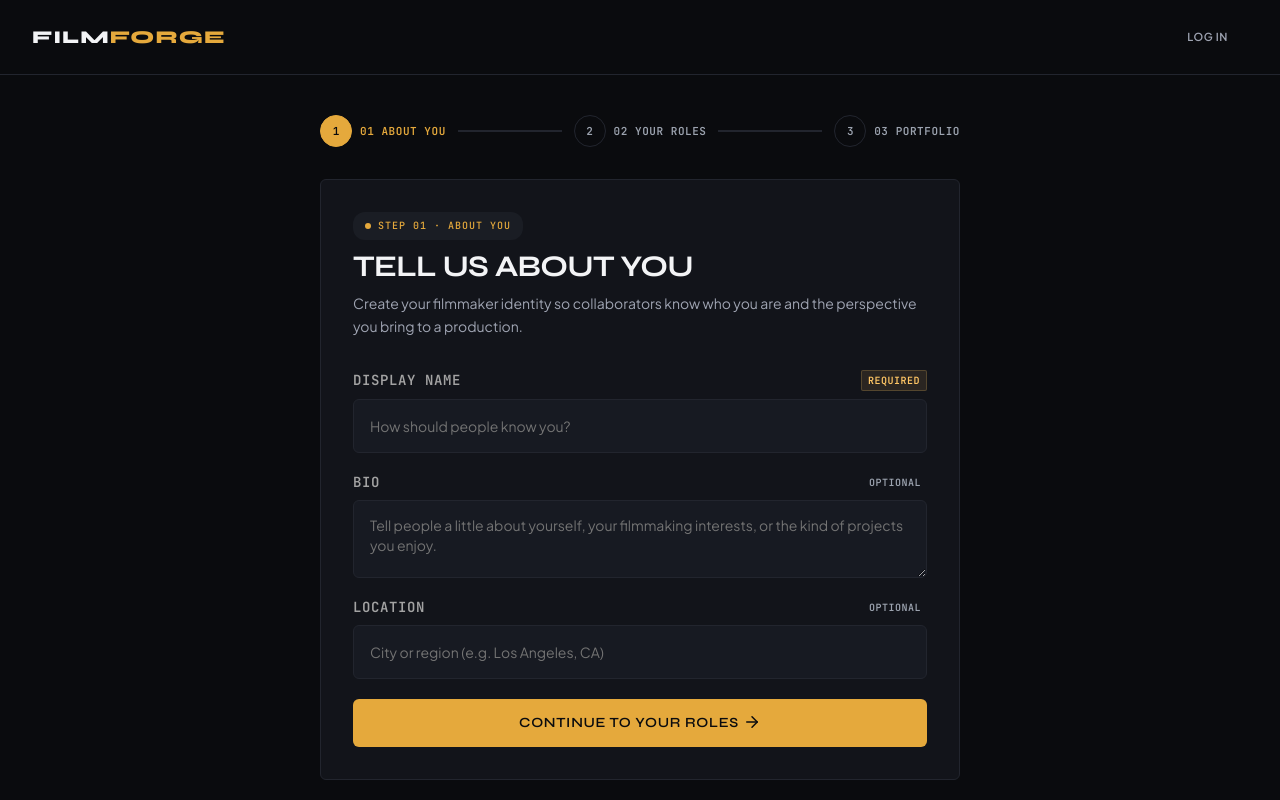
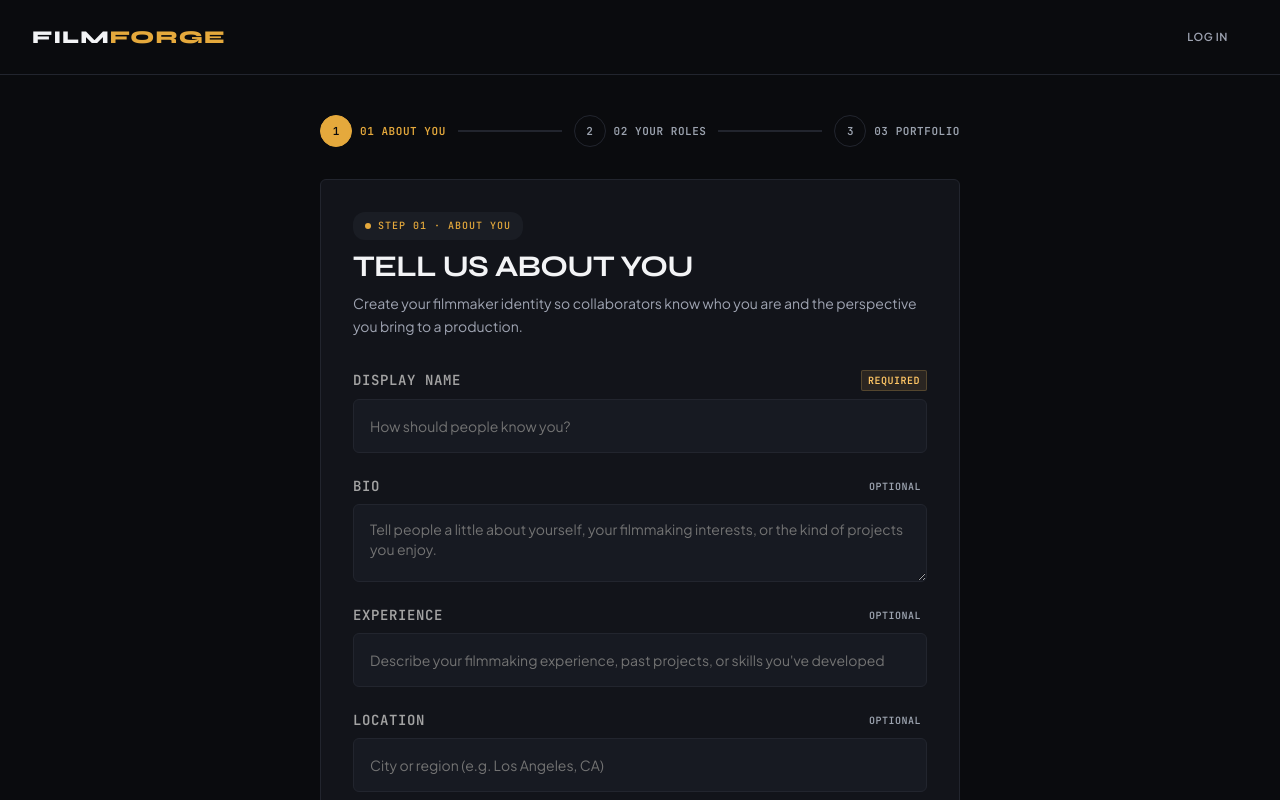
Before and after one commit to pranayTeja-7/filmForge-react, a React (Vite) app: page /complete-profile/about-you in a window 1280 px wide. Shown: the top 800 px of the page. Built offline with nearby package versions, Linux system fonts and the light colour scheme.

Commit message:
connected post profile api with aboutYou page

```diff
--- a/src/components/Onboarding/OnboardingAboutYouHero.tsx
+++ b/src/components/Onboarding/OnboardingAboutYouHero.tsx
@@ -3,8 +3,108 @@ import OnboardingHeroIntro from "../common/signup-and-onboarding/OnboardingHeroI
 import OnboardingFormButton from "../common/signup-and-onboarding/OnboardingFormButton"
 import OnboardingOuterCard from "../common/signup-and-onboarding/OnboardingOuterCard"
 import Container from "../layout/Container"
+import SignupFormError from "../signup/SignupFormError"
+import { useState, type SubmitEventHandler } from "react"
+import { useNavigate } from "react-router"
+import requestFunction from "../../api"
+import { zodvalidationError } from "../../utils/validationErrors"
+import { profileSchema } from "../../schemas/profile.schema"
+import { ApiError } from "../../errors/ApiError"
+
 
 const OnboardingAboutYouHero = () => {
+
+    const [displayName, setDisplayName] = useState("");
+    const [bio, setBio] = useState("");
+    const [experience, setExperience] = useState("");
+    const [location, setLocation] = useState("");
+    const navigate = useNavigate();
+
+
+    const [errors, setErrors] = useState({
+        displayName: "",
+        bio: "",
+        experience: "",
+        location: "",
+        general: ""
+    })
+
+    const handleSubmit:SubmitEventHandler<HTMLFormElement> = async (event) => {
+        event.preventDefault();
+
+        const result = profileSchema.safeParse({
+            displayName,
+            bio,
+            experience,
+            location,
+        })
+
+        if(!result.success){
+            const zodErrors = zodvalidationError(result.error);
+            setErrors({
+                displayName: zodErrors?.displayName || "",
+                bio: zodErrors?.bio || "",
+                experience: zodErrors?.experience || "",
+                location: zodErrors?.location || "",
+                general: ""
+            })
+            return;
+        }
+
+        const body = result.data;
+
+        try {
+            const {data, response} = await requestFunction("profile", {
+                method: "post",
+                headers: {
+                    "content-type": "application/json"
+                },
+                body: JSON.stringify(body)
+            })
+
+            if(response.status === 201){
+
+                setErrors({
+                    displayName: "",
+                    bio: "",
+                    experience: "",
+                    location: "",
+                    general: ""
+                })
+                return navigate("/complete-profile/your-roles")
+            }
+
+        } catch (error) {
+            if(error instanceof ApiError && error.status === 401){
+                return navigate("/login", {
+                    state: {
+                        message: "Session expired. Please login"
+                    }
+                });
+            }
+            if(error instanceof ApiError && error.status === 409 && error.code === "PROFILE_ALREADY_EXISTS"){
+                setErrors({
+                    displayName: "",
+                    bio: "",
+                    experience: "",
+                    location: "",
+                    general: "Profile for this user already exists. Please continue with the next onboarding step."
+                })
+                return
+            }
+            setErrors({
+                displayName: "",
+                bio: "",
+                experience: "",
+                location: "",
+                general: "Creating profile failed. Please try again"
+            })
+            console.log("POST profile failed", error);
+        }
+    }
+
+
+
     return (
         <main className="py-10 bg-filmforge-background flex-1 flex flex-col justify-center">
             <Container>
@@ -20,10 +120,11 @@ const OnboardingAboutYouHero = () => {
                                     perspective you bring to a production.
                                 "
                             />
-                            <form action="" className="w-full flex flex-col gap-5" >
+                            <form onSubmit={handleSubmit} className="w-full flex flex-col gap-6" >
+                                <div className="flex flex-col-reverse gap-2">
                                     <div className="flex flex-col gap-2">
                                         <div className="flex items-center justify-between ">
-                                        <label htmlFor="email" className="
+                                            <label htmlFor="displayName" className="
                                                 text-xs filmforge-400:text-sm
                                                 text-filmforge-label
                                                 font-mono
@@ -46,10 +147,13 @@ const OnboardingAboutYouHero = () => {
                                             ">REQUIRED</div>
                                         </div>
                                         <input
+                                            required
                                             type="text"
                                             name="displayName"
                                             id="displayName"
                                             placeholder="How should people know you?"
+                                            value={displayName}
+                                            onChange={(event) => {setDisplayName(event.target.value)}}
                                             className="
                                                 placeholder:text-xs filmforge-400:placeholder:text-sm
                                                 placeholder:tracking-normal
@@ -64,9 +168,12 @@ const OnboardingAboutYouHero = () => {
                                             "
                                         />
                                     </div>
+                                    <SignupFormError error={errors.displayName}/>
+                                </div>
+                                <div className="flex flex-col-reverse gap-2">
                                     <div className="flex flex-col gap-2">
                                         <div className="flex items-center justify-between ">
-                                        <label htmlFor="email" className="
+                                            <label htmlFor="bio" className="
                                                 text-xs filmforge-400:text-sm
                                                 text-filmforge-label
                                                 font-mono
@@ -89,6 +196,8 @@ const OnboardingAboutYouHero = () => {
                                             name="bio"
                                             id="bio"
                                             placeholder="Tell people a little about yourself, your filmmaking interests, or the kind of projects you enjoy."
+                                            value={bio}
+                                            onChange={(event) => {setBio(event.target.value)}}
                                             className="
                                                 placeholder:text-xs filmforge-400:placeholder:text-sm
                                                 placeholder:tracking-normal
@@ -103,9 +212,57 @@ const OnboardingAboutYouHero = () => {
                                             "
                                         ></textarea>
                                     </div>
+                                    <SignupFormError error={errors.bio}/>
+                                </div>
+                                <div className="flex flex-col-reverse gap-2">
                                     <div className="flex flex-col gap-2">
                                         <div className="flex items-center justify-between ">
-                                        <label htmlFor="email" className="
+                                            <label htmlFor="experience" className="
+                                                text-xs filmforge-400:text-sm
+                                                text-filmforge-label
+                                                font-mono
+                                                leading-4
+                                                tracking-[0.6px]
+                                                font-semibold
+                                            ">EXPERIENCE</label>
+                                            <div className="
+                                                text-[10px]
+                                                text-filmforge-text-4
+                                                font-mono
+                                                font-semibold
+                                                leading-3.75
+                                                tracking-[0.5px]
+                                                py-0.5
+                                                px-1.5
+                                            ">OPTIONAL</div>
+                                        </div>
+                                        <input
+                                            type="text"
+                                            name="experience"
+                                            id="experience"
+                                            placeholder="Describe your filmmaking experience, past projects, or skills you've developed"
+                                            value={experience}
+                                            onChange={(event) => {setExperience(event.target.value)}}
+                                            className="
+                                                placeholder:text-xs filmforge-400:placeholder:text-sm
+                                                placeholder:tracking-normal
+                                                placeholder:text-filmforge-placeholder
+                                                placeholder:font-body
+                                                px-4 py-3.5
+                                                bg-filmforge-background-6
+                                                border border-filmforge-stroke-secondary
+                                                rounded-md
+                                                text-filmforge-text
+                                                w-full
+                                            "
+                                        ></input>
+                                    </div>
+                                    <SignupFormError error={errors.experience}/>
+                                </div>
+                                <div className="flex flex-col-reverse gap-2">
+                                    <div className="flex flex-col gap-2">
+                                        <div className="flex items-center justify-between ">
+                                            <label htmlFor="location" className="
                                                 text-xs filmforge-400:text-sm
                                                 text-filmforge-label
                                                 font-mono
@@ -129,6 +286,8 @@ const OnboardingAboutYouHero = () => {
                                             name="location"
                                             id="location"
                                             placeholder="City or region (e.g. Los Angeles, CA)"
+                                            value={location}
+                                            onChange={(event) => {setLocation(event.target.value)}}
                                             className="
                                                 placeholder:text-xs filmforge-400:placeholder:text-sm
                                                 placeholder:tracking-normal
@@ -143,7 +302,14 @@ const OnboardingAboutYouHero = () => {
                                             "
                                         />
                                     </div>
+                                    <SignupFormError error={errors.location}/>
+                                </div>
+                                <div className="flex flex-col gap-2.5">
                                     <OnboardingFormButton text="CONTINUE TO YOUR ROLES"/>
+                                    <div className="self-center">
+                                        <SignupFormError error={errors.general}/>
+                                    </div>
+                                </div>
                             </form>
                         </OnboardingOuterCard>
                     </div>
```
Also changed, not shown: src/api.ts (+6 -4 lines), src/components/Onboarding/OnboardingRoleCheckBox.tsx (+13 -10 lines), src/components/Onboarding/OnboardingRolesHero.tsx (+22 -2 lines), src/components/login/LoginHero.tsx (+8 -3 lines), src/schemas/profile.schema.ts (added, +12 -0 lines). Lines whose indentation alone changed are shown as unchanged.
